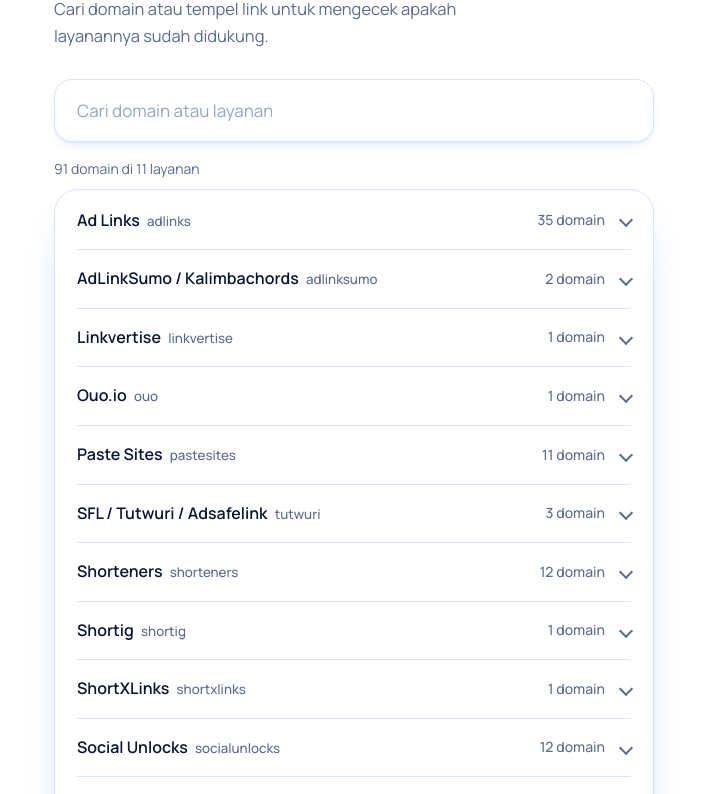
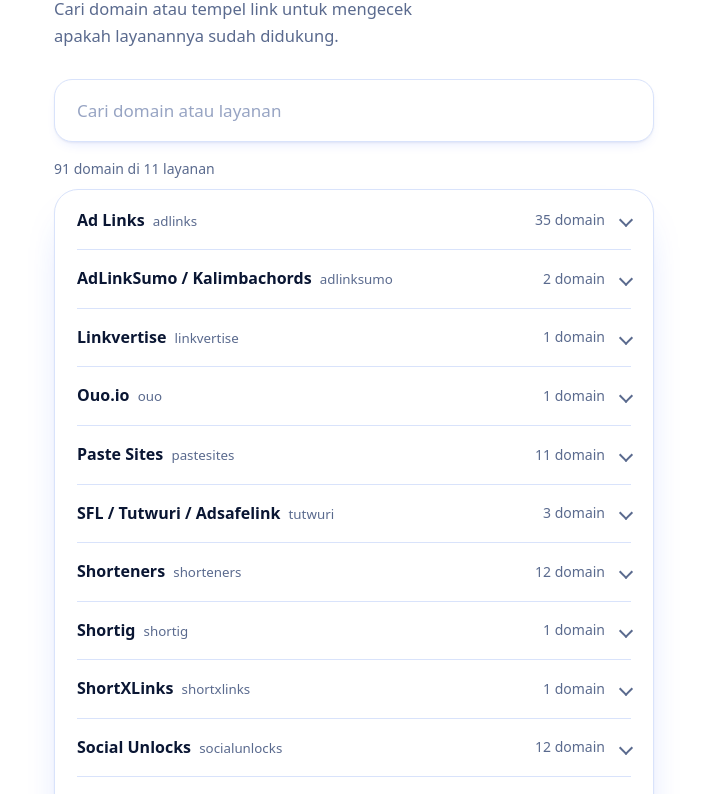
Before and after one commit to rayzhosting/skip-url, a plain HTML site: page domains.html in a window 1280 px wide. Shown: the part 191-985 px from the top of the page, without its empty margins (286-990 px from the left). Drawn offline with Linux system fonts and the light colour scheme.

Commit message:
Add files via upload

```diff
--- a/domains.html
+++ b/domains.html
@@ -6,7 +6,7 @@
 <title>Domain yang didukung - Skip URL</title>
 <link rel="preconnect" href="https://fonts.googleapis.com">
 <link rel="preconnect" href="https://fonts.gstatic.com" crossorigin>
-<link href="https://fonts.googleapis.com/css2?family=Instrument+Serif&family=Manrope:wght@400;500;600;700&display=swap" rel="stylesheet">
+<link href="https://fonts.googleapis.com/css2?family=Instrument+Sans:wght@400;500;600;700&display=swap" rel="stylesheet">
 <link rel="stylesheet" href="css/style.css">
 </head>
 <body>
```
Also changed, not shown: history.html (+1 -1 lines), index.html (+1 -1 lines).
